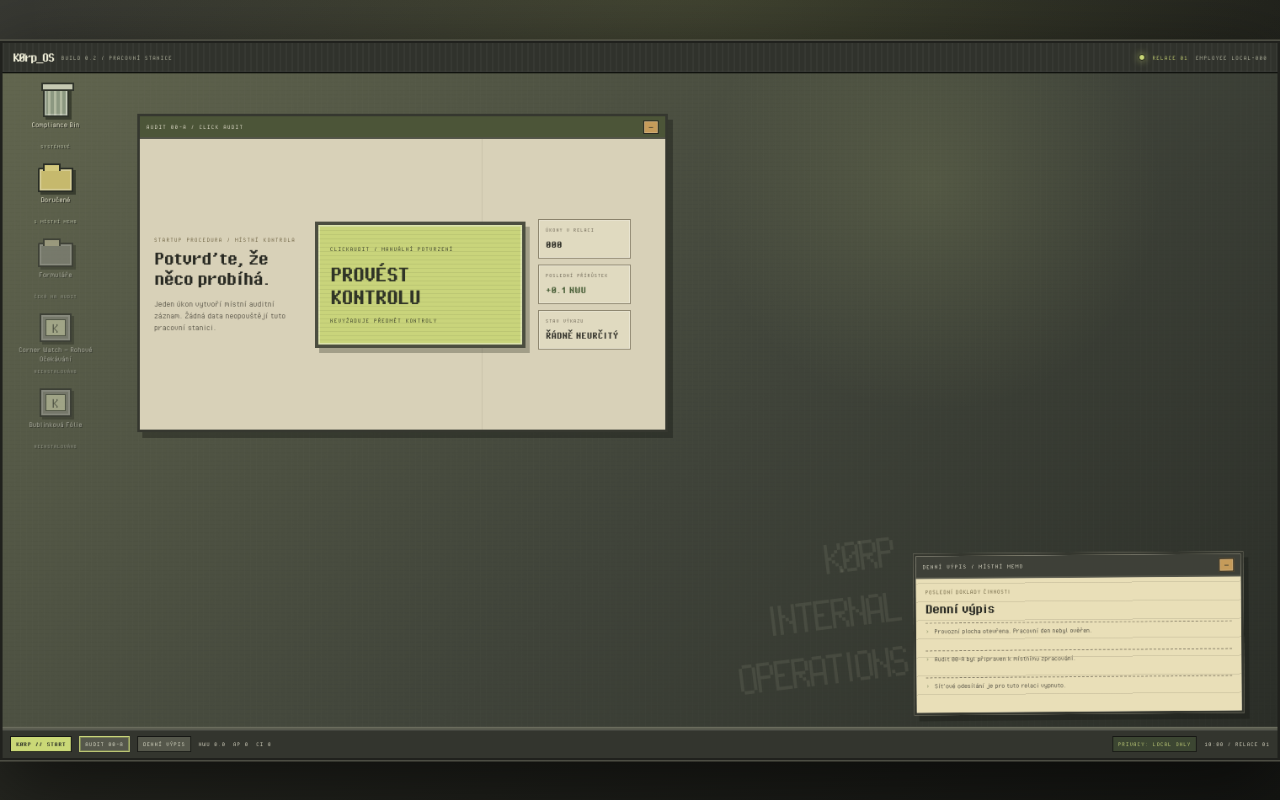
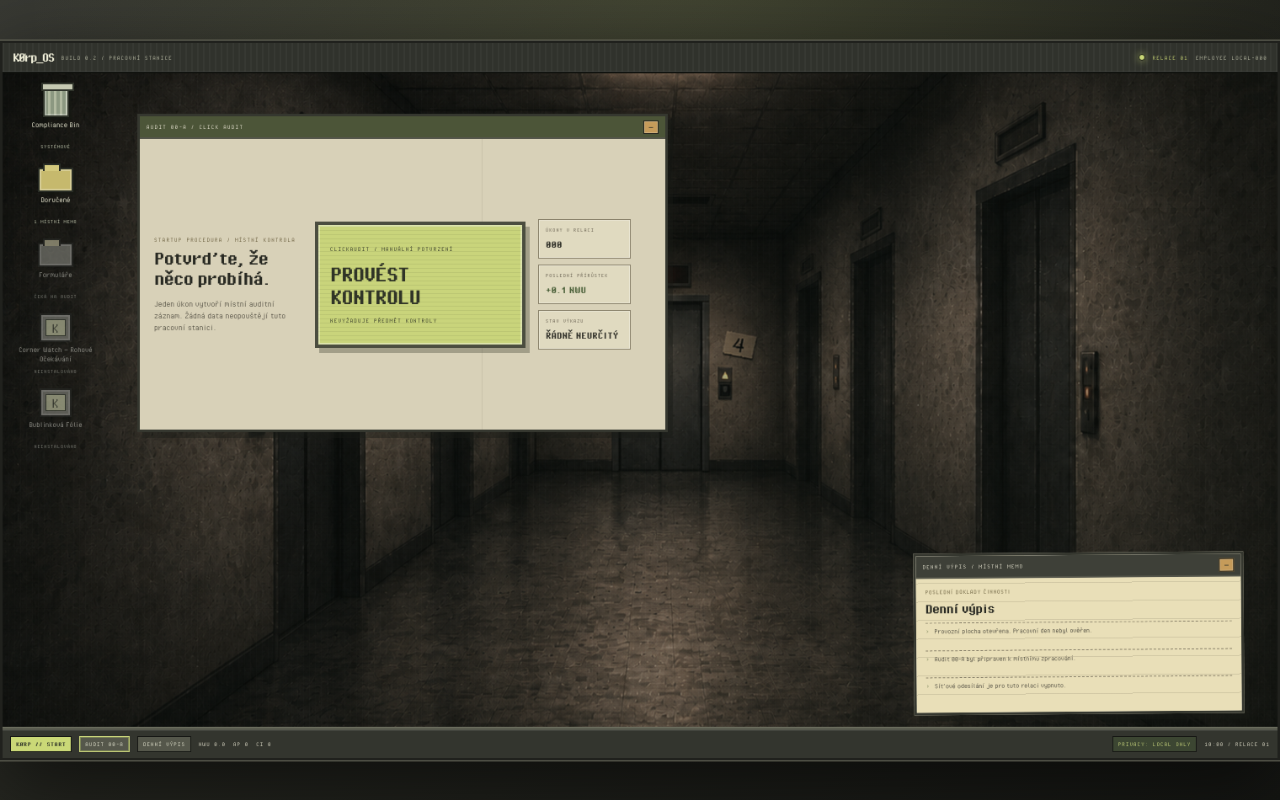
Before and after one commit to EinCorn/K0rp_ware, a React (Vite) app: page / in a window 1280 px wide. Built offline with nearby package versions, Linux system fonts and the light colour scheme.

Commit message:
Fix desktop window stacking and use K0rp wallpaper

```diff
--- a/src/components/KorpOsShell.css
+++ b/src/components/KorpOsShell.css
@@ -120,10 +120,8 @@
   overflow: hidden;
   isolation: isolate;
   background:
-    radial-gradient(circle at 73% 17%, rgba(212, 221, 139, 0.13), transparent 17rem),
-    linear-gradient(125deg, rgba(255, 255, 255, 0.035) 0 1px, transparent 1px 10px),
-    linear-gradient(35deg, rgba(0, 0, 0, 0.06) 0 1px, transparent 1px 8px),
-    linear-gradient(135deg, #62664f, #40443a 56%, #2b2e28);
+    linear-gradient(135deg, rgba(31, 37, 29, 0.22), rgba(26, 31, 24, 0.46)),
+    url('../assets/k0rp_wallpaper_1600x900.png') center / cover no-repeat;
 }
 
 .os-desktop-space::before {
@@ -140,7 +138,7 @@
 
 .os-desktop-icons {
   position: absolute;
-  z-index: 2;
+  z-index: 1;
   top: 16px;
   left: 16px;
   width: 94px;
@@ -268,7 +266,8 @@
   inset: 0;
   min-width: 0;
   min-height: 0;
-  z-index: 1;
+  z-index: 2;
+  pointer-events: none;
 }
 
 .os-window {
@@ -280,6 +279,7 @@
   border: 3px solid #35372f;
   background: var(--os-paper);
   box-shadow: 6px 7px 0 rgba(24, 27, 22, 0.42), inset 0 0 0 2px rgba(255, 255, 255, 0.3);
+  pointer-events: auto;
 }
 
 .os-window-header {
@@ -658,16 +658,7 @@ button.os-folder-entry:focus-visible {
 }
 
 .os-wallpaper-mark {
-  position: absolute;
-  right: 450px;
-  bottom: 35px;
-  margin: 0;
-  color: rgba(235, 238, 205, 0.09);
-  font: 62px/0.83 var(--os-mono);
-  letter-spacing: -0.1em;
-  text-align: right;
-  transform: rotate(-7deg);
-  user-select: none;
+  display: none;
 }
 
 .os-taskbar {
```
